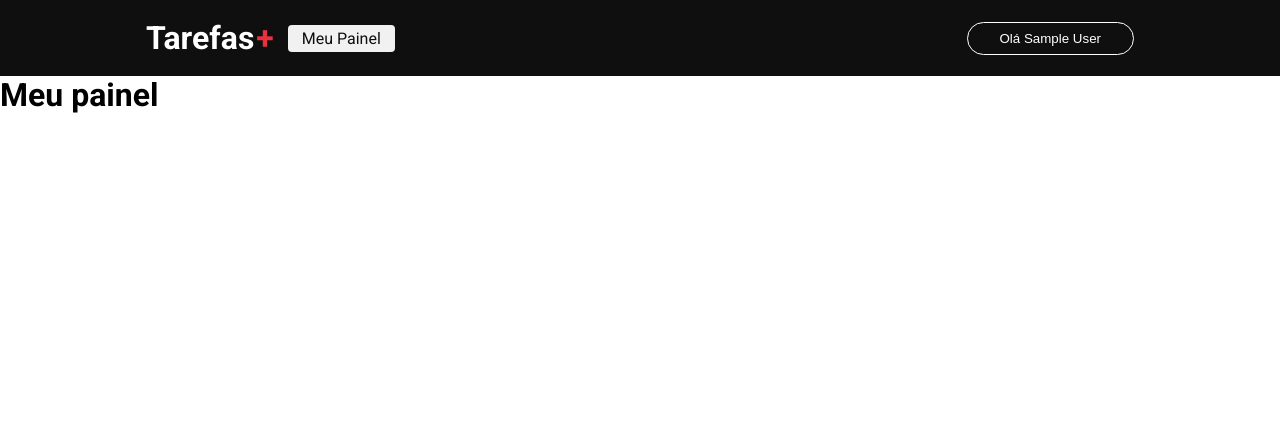
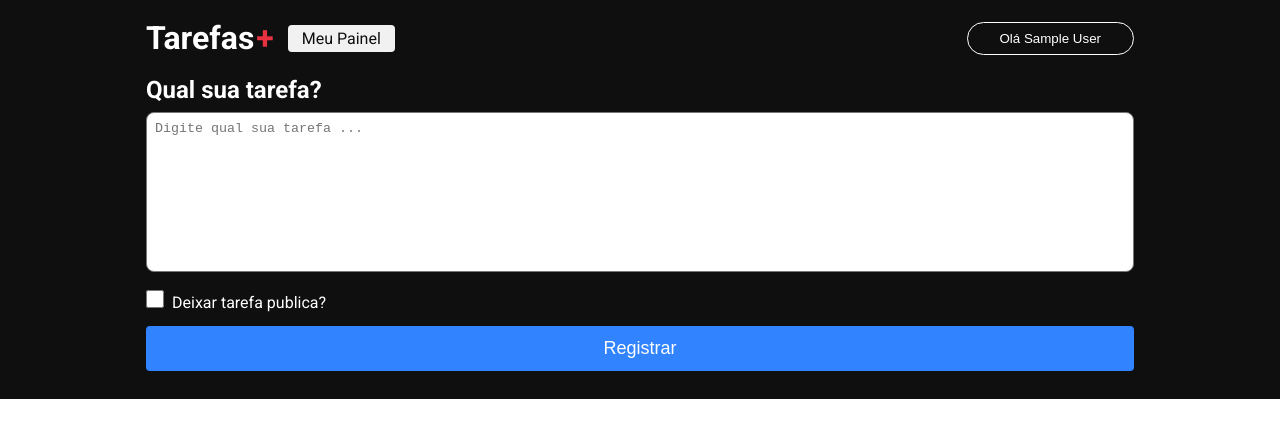
Before and after one commit to Tiago099/projeto-lista-taferas, a Next.js app: page /dashboard in a window 1280 px wide. Shown: the top 438 px of the page. Built offline with nearby package versions, Linux system fonts and the light colour scheme; no server answers; sample sign-in values are in the browser's storage.

Commit message:
Criando dasboard

```diff
--- /dev/null
+++ b/src/components/textarea/index.tsx
@@ -0,0 +1,8 @@
+import { HTMLProps } from "react";
+import styles from "./styles.module.css";
+
+export function Textarea({...rest}: HTMLProps<HTMLTextAreaElement>){
+    return <textarea className={styles.textarea} {...rest}></textarea>
+
+
+}
--- /dev/null
+++ b/src/components/textarea/styles.module.css
@@ -0,0 +1,8 @@
+.textarea{
+    width: 100%;
+    resize: none;
+    height: 160px;
+    border-radius: 8px;
+    outline: none;
+    padding:  8px;
+}
--- a/src/pages/dashboard/index.tsx
+++ b/src/pages/dashboard/index.tsx
@@ -1,6 +1,7 @@
 import styles from "./styles.module.css";
 import Head from "next/head";
 import { GetServerSideProps } from "next";
+import { Textarea } from "../../components/textarea";
 
 import { getSession } from "next-auth/react";
 
@@ -10,9 +11,24 @@
             <Head>
                 <title>Meu painel de tarefas</title>
             </Head>
-            <h1>Meu painel</h1>
+            <main className={styles.main}>
+               <section className={styles.content}>
+                 <div className={styles.contentForm}>
+                   <h1 className={styles.title}>Qual sua tarefa?</h1>
 
 
+                   <form>
+                      <Textarea placeholder="Digite qual sua tarefa ..."/>
+                      <div className={styles.checkboxArea}>
+                         <input type="checkbox"  className={styles.checkbox}/>
+                         <label>Deixar tarefa publica?</label>
+                      </div>
+
+                      <button className={styles.button} type="submit">Registrar</button>
+                    </form>
+                 </div>
+               </section>
+            </main>
         </div>
     )
 }
--- a/src/pages/dashboard/styles.module.css
+++ b/src/pages/dashboard/styles.module.css
@@ -0,0 +1,50 @@
+.container{
+    width: 100%;
+}
+
+.content{
+    background-color: #0f0f0f;
+    width: 1005;
+    display: flex;
+    align-items: center;
+    justify-content: center;
+}
+
+.contentForm{
+    max-width: 1024px;
+    width: 100%;
+    padding: 0 18px;
+    padding-bottom: 28px;
+    margin-top: 0 58px;
+
+}
+
+.title{
+    color: #fff;
+    margin-bottom: 8px;
+}
+
+.checkboxArea label{
+    margin-left:  8px;
+    color: #fff;
+}
+
+.checkboxArea{
+    margin:  14px 0;
+}
+
+.checkbox {
+    width: 18px;
+    height: 18px;
+}
+
+.button {
+    width: 100%;
+    border:  0;
+    border-radius:  4px;
+    color: #fff;
+    background-color: #3183ff;
+    padding: 12px 0;
+    font-size:  18px;
+
+}
```
